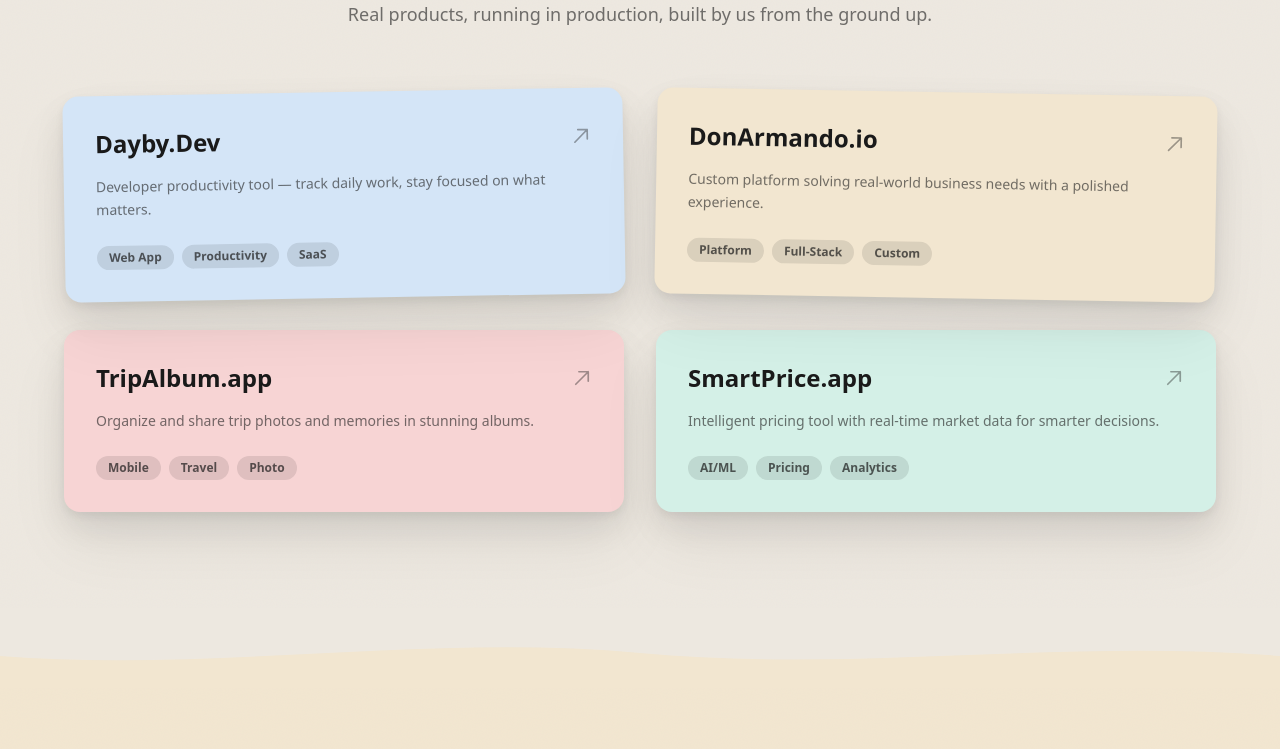
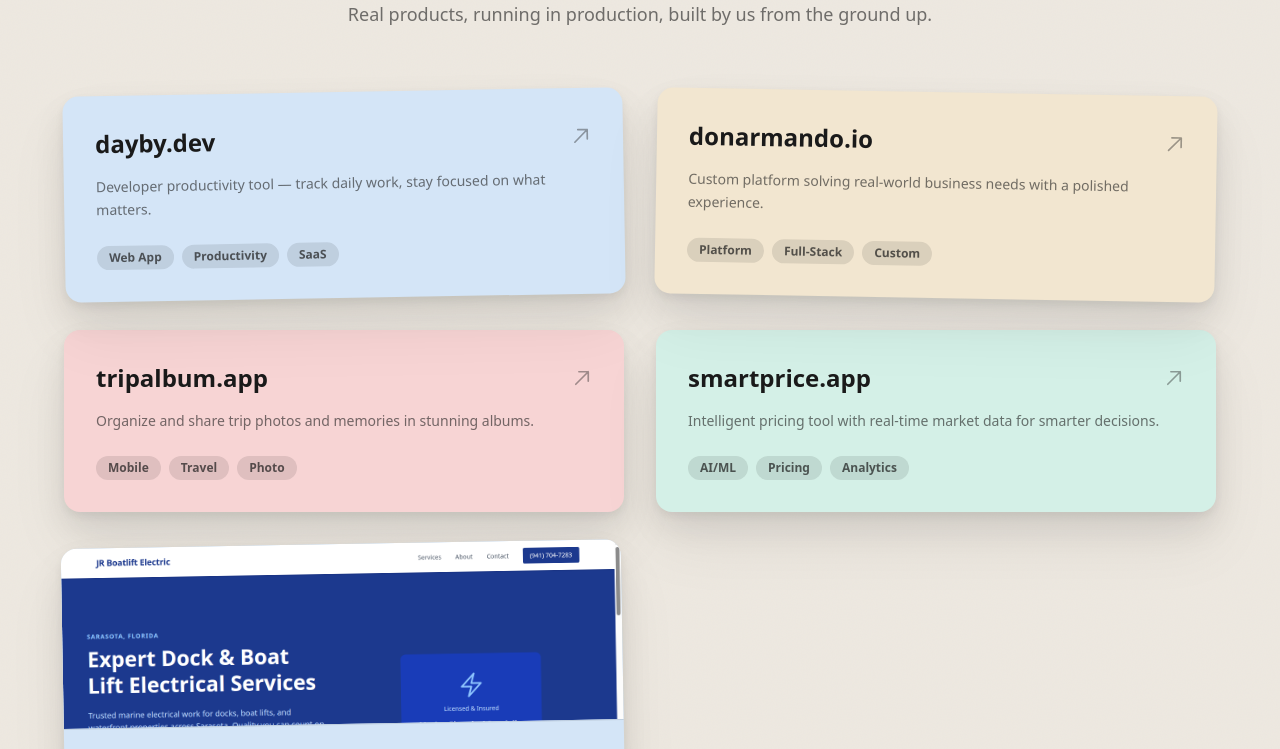
Before and after one commit to ja-roque/spaceman-tech, a Next.js app: page / in a window 1280 px wide. Shown: the part 2100-2849 px from the top of the page. Built offline with nearby package versions, Linux system fonts and the light colour scheme.

Commit message:
Add jrboatliftelectric.com to portfolio, lowercase project names, add screenshot

```diff
--- a/src/components/Portfolio.tsx
+++ b/src/components/Portfolio.tsx
@@ -1,35 +1,48 @@
 const projects = [
   {
-    name: "Dayby.Dev",
+    name: "dayby.dev",
     url: "https://dayby.dev",
     description: "Developer productivity tool — track daily work, stay focused on what matters.",
     tags: ["Web App", "Productivity", "SaaS"],
     color: "bg-paper-blue",
     rotation: "-rotate-1",
+    image: null,
   },
   {
-    name: "DonArmando.io",
+    name: "donarmando.io",
     url: "https://donarmando.io",
     description: "Custom platform solving real-world business needs with a polished experience.",
     tags: ["Platform", "Full-Stack", "Custom"],
     color: "bg-paper-sand",
     rotation: "rotate-1",
+    image: null,
   },
   {
-    name: "TripAlbum.app",
+    name: "tripalbum.app",
     url: "https://tripalbum.app",
     description: "Organize and share trip photos and memories in stunning albums.",
     tags: ["Mobile", "Travel", "Photo"],
     color: "bg-paper-coral",
     rotation: "rotate-0.5",
+    image: null,
   },
   {
-    name: "SmartPrice.app",
+    name: "smartprice.app",
     url: "https://smartprice.app",
     description: "Intelligent pricing tool with real-time market data for smarter decisions.",
     tags: ["AI/ML", "Pricing", "Analytics"],
     color: "bg-paper-mint",
     rotation: "-rotate-0.5",
+    image: null,
+  },
+  {
+    name: "jrboatliftelectric.com",
+    url: "https://jrboatliftelectric.com",
+    description: "Marine & dock electrical contractor in Sarasota, FL — full web presence with SEO, lead capture, and WhatsApp integration.",
+    tags: ["Website", "Local SEO", "Lead Gen"],
+    color: "bg-paper-blue",
+    rotation: "-rotate-1",
+    image: "/portfolio-jrboatliftelectric.png",
   },
 ];
 
@@ -55,8 +68,19 @@ export default function Portfolio() {
               href={project.url}
               target="_blank"
               rel="noopener noreferrer"
-              className={`paper-card paper-shadow-deep group rounded-2xl p-8 ${project.color} ${project.rotation}`}
+              className={`paper-card paper-shadow-deep group rounded-2xl overflow-hidden ${project.color} ${project.rotation}`}
             >
+              {project.image && (
+                <div className="w-full overflow-hidden border-b border-dark/10">
+                  <img
+                    src={project.image}
+                    alt={`${project.name} screenshot`}
+                    className="w-full object-cover object-top transition-transform duration-500 group-hover:scale-105"
+                    style={{ maxHeight: "180px" }}
+                  />
+                </div>
+              )}
+              <div className={`p-8`}>
               <div className="mb-4 flex items-center justify-between">
                 <h3 className="text-2xl font-black text-text-dark">
                   {project.name}
@@ -84,6 +108,7 @@ export default function Portfolio() {
                   </span>
                 ))}
               </div>
+              </div>
             </a>
           ))}
         </div>
```
Also changed, not shown: public/portfolio-jrboatliftelectric.png (added).
